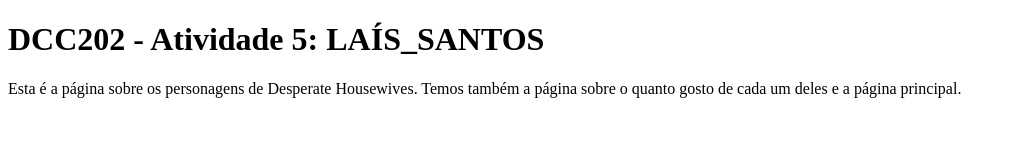
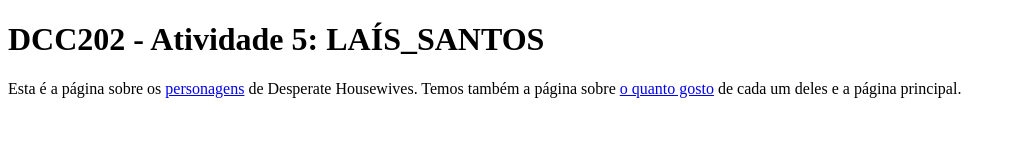
Before and after one commit to ufjf-dcc202/ufjf-dcc202-2023-3-b-atv5-laissantostz, a website: page index.html in a window 1280 px wide. Shown: the whole page, without its empty margins (0-1016 px from the left). Drawn offline with Linux system fonts and the light colour scheme.

Commit message:
cria âncoras para as novas páginas na index.html

```diff
--- a/index.html
+++ b/index.html
@@ -8,7 +8,7 @@
 <body>
     <main>
         <h1>DCC202 - Atividade 5: LAÍS_SANTOS</h1>
-        <p>Esta é a página sobre os personagens de Desperate Housewives. Temos também a página sobre o quanto gosto de cada um deles e a página principal.</p>
+        <p>Esta é a página sobre os <a href="personagens.html">personagens</a> de Desperate Housewives. Temos também a página sobre <a href="preferencias.html">o quanto gosto</a> de cada um deles e a página principal.</p>
     </main>
 </body>
 </html>
```
